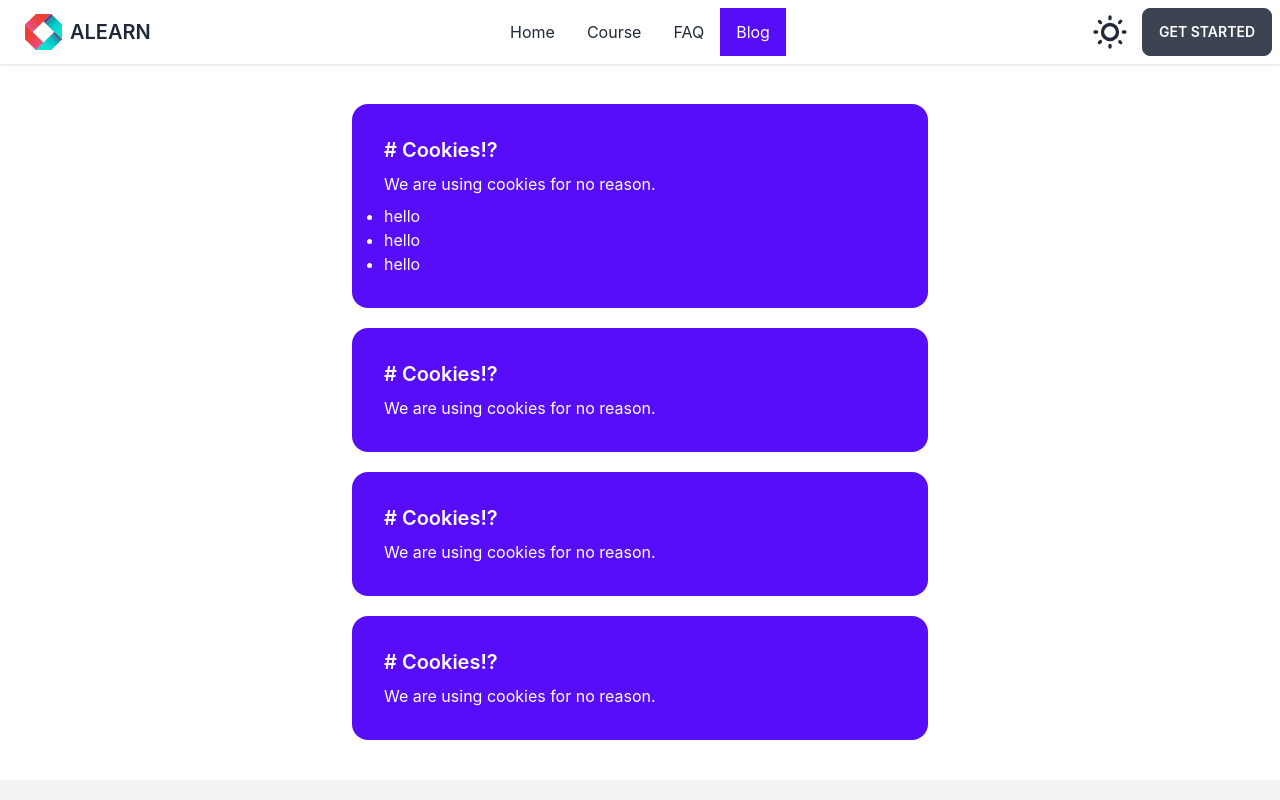
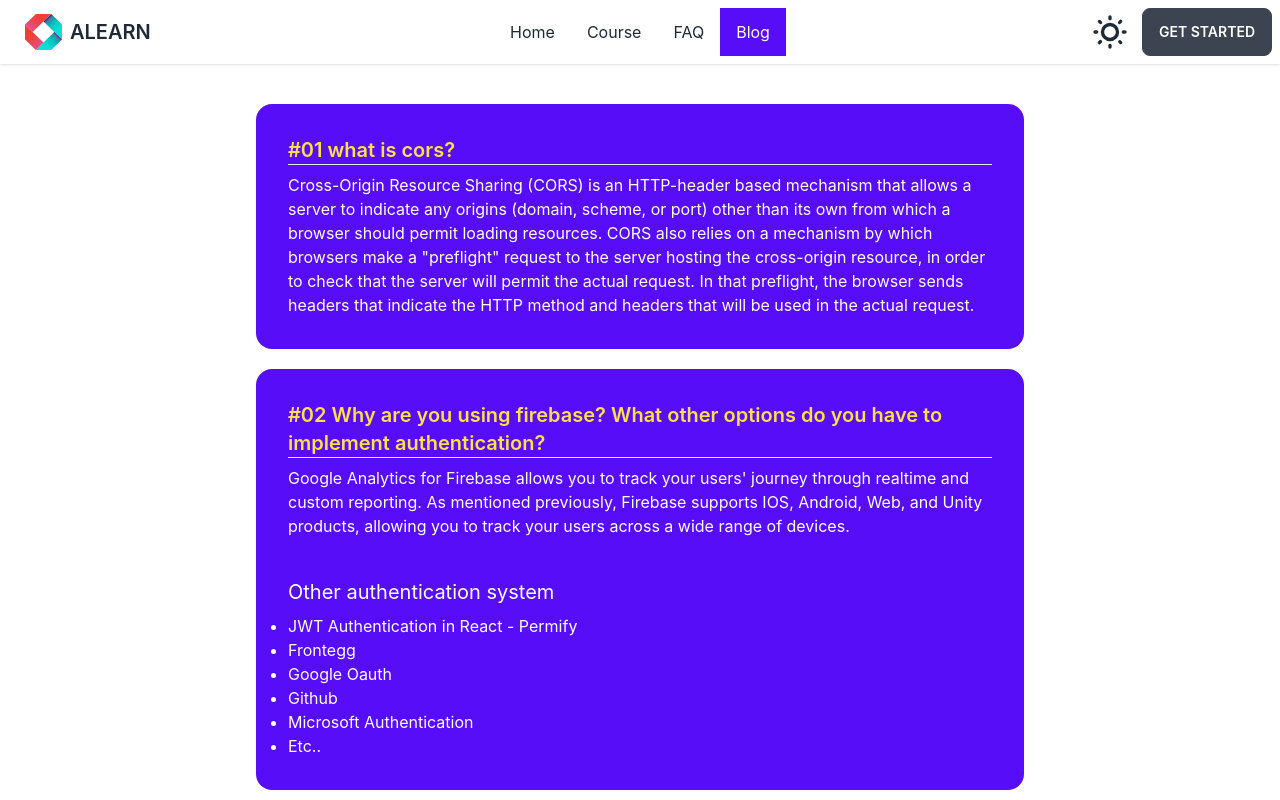
Before and after one commit to Nuruddin-Adnan/alearn-client, a React (Create React App) app: page /blog in a window 1280 px wide. Shown: the top 800 px of the page. Built offline with nearby package versions, Linux system fonts and the light colour scheme; no server answers.

Commit message:
blog page design

```diff
--- a/src/Pages/Blog/Blog/Blog.js
+++ b/src/Pages/Blog/Blog/Blog.js
@@ -2,34 +2,43 @@ import React from 'react';
 
 const Blog = () => {
     return (
-        <div className='container max-w-xl mx-auto md:my-10 my-5'>
+        <div className='container max-w-3xl mx-auto md:my-10 my-5'>
             <div className="card bg-primary text-primary-content mb-5">
                 <div className="card-body">
-                    <h2 className="card-title"># Cookies!?</h2>
-                    <p>We are using cookies for no reason.</p>
+                    <h2 className="card-title text-yellow-300 border-b">#01 what is cors?</h2>
+                    <p>Cross-Origin Resource Sharing (CORS) is an HTTP-header based mechanism that allows a server to indicate any origins (domain, scheme, or port) other than its own from which a browser should permit loading resources. CORS also relies on a mechanism by which browsers make a "preflight" request to the server hosting the cross-origin resource, in order to check that the server will permit the actual request. In that preflight, the browser sends headers that indicate the HTTP method and headers that will be used in the actual request.</p>
+                </div>
+            </div>
+            <div className="card bg-primary text-primary-content mb-5">
+                <div className="card-body">
+                    <h2 className="card-title text-yellow-300 border-b">#02 Why are you using firebase? What other options do you have to implement authentication?</h2>
+                    <p>Google Analytics for Firebase allows you to track your users' journey through realtime and custom reporting. As mentioned previously, Firebase supports IOS, Android, Web, and Unity products, allowing you to track your users across a wide range of devices.</p>
+                    <br />
+                    <h3 className='text-xl'>Other authentication system</h3>
                     <ul className='list-disc'>
-                        <li>hello</li>
-                        <li>hello</li>
-                        <li>hello</li>
+                        <li>JWT Authentication in React - Permify</li>
+                        <li>Frontegg</li>
+                        <li>Google Oauth</li>
+                        <li>Github</li>
+                        <li>Microsoft Authentication</li>
+                        <li>Etc..</li>
                     </ul>
                 </div>
             </div>
             <div className="card bg-primary text-primary-content mb-5">
                 <div className="card-body">
-                    <h2 className="card-title"># Cookies!?</h2>
-                    <p>We are using cookies for no reason.</p>
+                    <h2 className="card-title text-yellow-300 border-b">#03  How does the private route work?</h2>
+                    <p>The react private route component renders child components ( children ) if the user is logged in. If not logged in the user is redirected to the /login page with the return url passed in the location state property.</p>
                 </div>
             </div>
             <div className="card bg-primary text-primary-content mb-5">
                 <div className="card-body">
-                    <h2 className="card-title"># Cookies!?</h2>
-                    <p>We are using cookies for no reason.</p>
-                </div>
-            </div>
-            <div className="card bg-primary text-primary-content mb-5">
-                <div className="card-body">
-                    <h2 className="card-title"># Cookies!?</h2>
-                    <p>We are using cookies for no reason.</p>
+                    <h2 className="card-title text-yellow-300 border-b">#04 What is Node? How does Node work?</h2>
+                    <h3 className='text-xl'>What is Node?</h3>
+                    <p>As an asynchronous event-driven JavaScript runtime, Node.js is designed to build scalable network applications.</p>
+                    <br />
+                    <h3 className='text-xl'>How does Node work?</h3>
+                    <p>Node JS Web Server internally maintains a Limited Thread pool to provide services to the Client Requests. Node JS Web Server receives those requests and places them into a Queue. It is known as “Event Queue”. Node JS Web Server internally has a Component, known as “Event Loop”</p>
                 </div>
             </div>
         </div>
```
